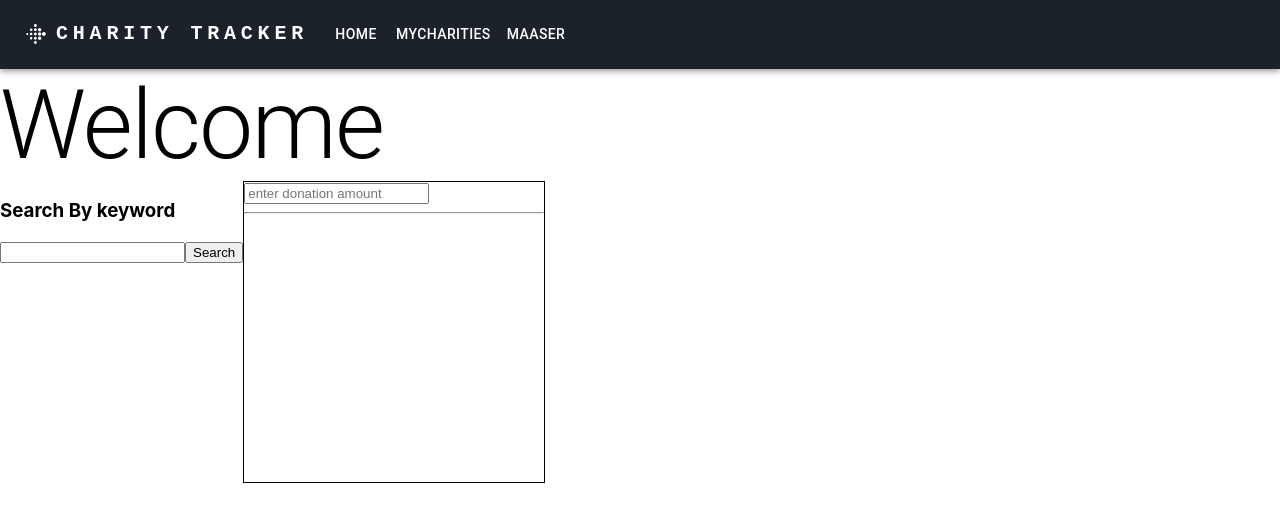
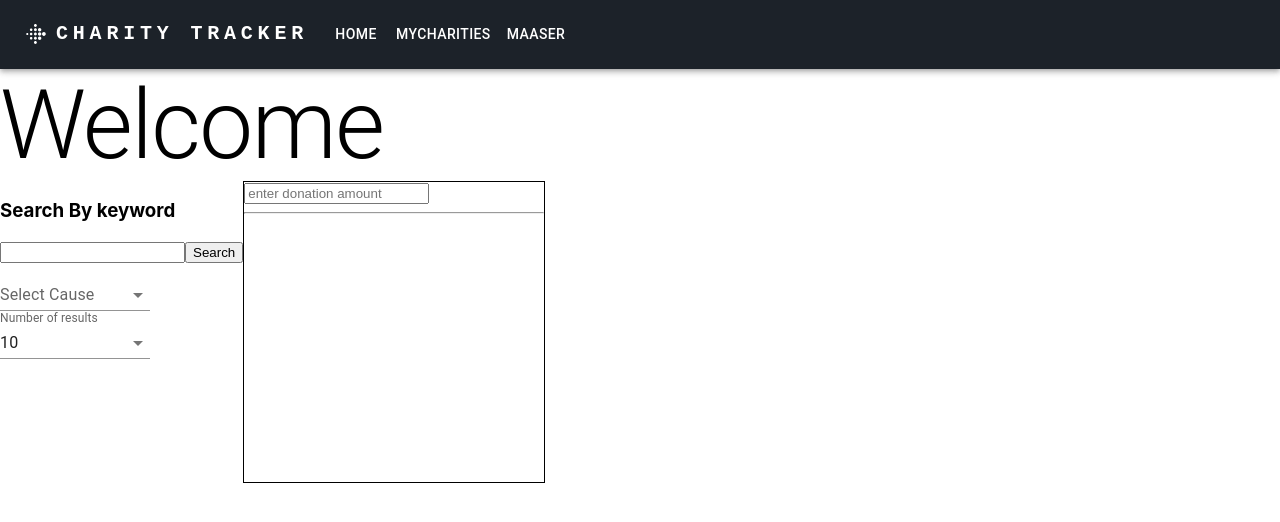
Before and after one commit to sbelsky01/Charity_Tracker_Website, a React (Create React App) app: page /#/ in a window 1280 px wide. Shown: the top 522 px of the page. Built offline with nearby package versions, Linux system fonts and the light colour scheme.

Commit message:
added ability to search charities by cause

```diff
--- /dev/null
+++ b/src/components/home/causes.jsx
@@ -0,0 +1,58 @@
+export const causes = [
+  { name: "Aapi led", value: "aapi-led" },
+  { name: "Adoption", value: "adoption" },
+  { name: "Afghanistan", value: "afghanistan" },
+  { name: "Animals", value: "animals" },
+  { name: "Athletics", value: "athletics" },
+  { name: "Autism", value: "autism" },
+  { name: "Black led", value: "black-led" },
+  { name: "Cancer", value: "cancer" },
+  { name: "Cats", value: "cats" },
+  { name: "Climate", value: "climate" },
+  { name: "Conservation", value: "conservation" },
+  { name: "Coronavirus", value: "coronavirus" },
+  { name: "Culture", value: "culture" },
+  { name: "Dance", value: "dance" },
+  { name: "Disabilities", value: "disabilities" },
+  { name: "Disease", value: "disease" },
+  { name: "Dogs", value: "dogs" },
+  { name: "Education", value: "education" },
+  { name: "Environment", value: "environment" },
+  { name: "Food security", value: "food-security" },
+  { name: "Free press", value: "freepress" },
+  { name: "Gender equality", value: "gender-equality" },
+  { name: "Health", value: "health" },
+  { name: "Housing", value: "housing" },
+  { name: "Humans", value: "humans" },
+  { name: "Hurricane laura", value: "hurricane-laura" },
+  { name: "Immigrants", value: "immigrants" },
+  { name: "Indigenous led", value: "indigenous-led" },
+  { name: "Indigenous peoples", value: "indigenous-peoples" },
+  { name: "Justice", value: "justice" },
+  { name: "Latine led", value: "latine-led" },
+  { name: "Legal", value: "legal" },
+  { name: "Libraries", value: "libraries" },
+  { name: "Mental health", value: "mental-health" },
+  { name: "Middle east", value: "middle-east" },
+  { name: "Museums", value: "museums" },
+  { name: "Music", value: "music" },
+  { name: "Oceans", value: "oceans" },
+  { name: "Poverty", value: "poverty" },
+  { name: "Racial justice", value: "racial-justice" },
+  { name: "Refugees", value: "refugees" },
+  { name: "Research", value: "research" },
+  { name: "Science", value: "science" },
+  { name: "Seniors", value: "seniors" },
+  { name: "Space", value: "space" },
+  { name: "Theater", value: "theater" },
+  { name: "Ukraine", value: "ukraine" },
+  { name: "Veterans", value: "veterans" },
+  { name: "Visual art", value: "visualart" },
+  { name: "Voting rights", value: "votingrights" },
+  { name: "Water", value: "water" },
+  { name: "Wildfires", value: "wildfires" },
+  { name: "Wildlife", value: "wildlife" },
+  { name: "Women led", value: "women-led" },
+  { name: "Womens health", value: "womens-health" },
+  { name: "Youth", value: "youth" },
+];
--- a/src/components/home/home.jsx
+++ b/src/components/home/home.jsx
@@ -1,12 +1,22 @@
 import React, { useState, useContext } from "react";
-import { Typography } from "@mui/material";
+import {
+  Typography,
+  Select,
+  MenuItem,
+  InputLabel,
+  FormControl,
+} from "@mui/material";
 import { CharitiesContext } from "../../state/charities/charities-context";
 import { DonationActions } from "../../state/charities/charities-reducer";
+import { causes } from "./causes";
+
+const numResultsChoices = [10, 20, 30, 40, 50];
 
 export default function Home() {
   const [keywordInput, setKeywordInput] = useState("");
   const [results, setResults] = useState([]);
   const [donationAmt, setDonationAmt] = useState("");
+  const [numSearchResults, setNumSearchResults] = useState(10);
 
   const { charitiesState, charitiesDispatch } = useContext(CharitiesContext);
 
@@ -15,7 +25,7 @@ export default function Home() {
   }
 
   function handleInputSubmit() {
-    searchCharities();
+    searchByKeyword();
   }
 
   function handleDonationAmtChange(event) {
@@ -37,15 +47,24 @@ export default function Home() {
     });
   }
 
-  function searchCharities() {
+  function searchByKeyword() {
     fetch(
-      `https://partners.every.org/v0.2/search/${keywordInput}?apiKey=pk_live_7ff644bd22f350332599315a92d916e7`
+      `https://partners.every.org/v0.2/search/${keywordInput}
+      ?apiKey=pk_live_7ff644bd22f350332599315a92d916e7&take=${numSearchResults}`
     )
       .then((response) => response.json())
       .then((data) => {
-        console.log("results:");
-        console.log(keywordInput);
-        console.log(data.nonprofits);
+        setResults(data.nonprofits);
+      });
+  }
+
+  function searchByCause(selectedCause) {
+    fetch(
+      `https://partners.every.org/v0.2/browse/${selectedCause}
+      ?apiKey=pk_live_7ff644bd22f350332599315a92d916e7&take=${numSearchResults}`
+    )
+      .then((response) => response.json())
+      .then((data) => {
         setResults(data.nonprofits);
       });
   }
@@ -63,6 +82,40 @@ export default function Home() {
             onChange={handleInputChange}
           />
           <button onClick={handleInputSubmit}>Search</button>
+          <br />
+          <FormControl variant="standard" sx={{ minWidth: "150px" }}>
+            <InputLabel id="cause-select-label">Select Cause</InputLabel>
+            <Select labelId="cause-select-label" defaultValue="">
+              {causes.map((cause) => (
+                <MenuItem
+                  key={cause.value}
+                  value={cause.value}
+                  onClick={() => searchByCause(cause.value)}
+                >
+                  {cause.name}
+                </MenuItem>
+              ))}
+            </Select>
+          </FormControl>
+
+          <br />
+
+          <FormControl variant="standard" sx={{ minWidth: "150px" }}>
+            <InputLabel id="num-results-select-label">
+              Number of results
+            </InputLabel>
+            <Select labelId="num-results-select-label" defaultValue={10}>
+              {numResultsChoices.map((number) => (
+                <MenuItem
+                  key={number}
+                  value={number}
+                  onClick={() => setNumSearchResults(number)}
+                >
+                  {number}
+                </MenuItem>
+              ))}
+            </Select>
+          </FormControl>
         </div>
         <div
           className="results"
```
